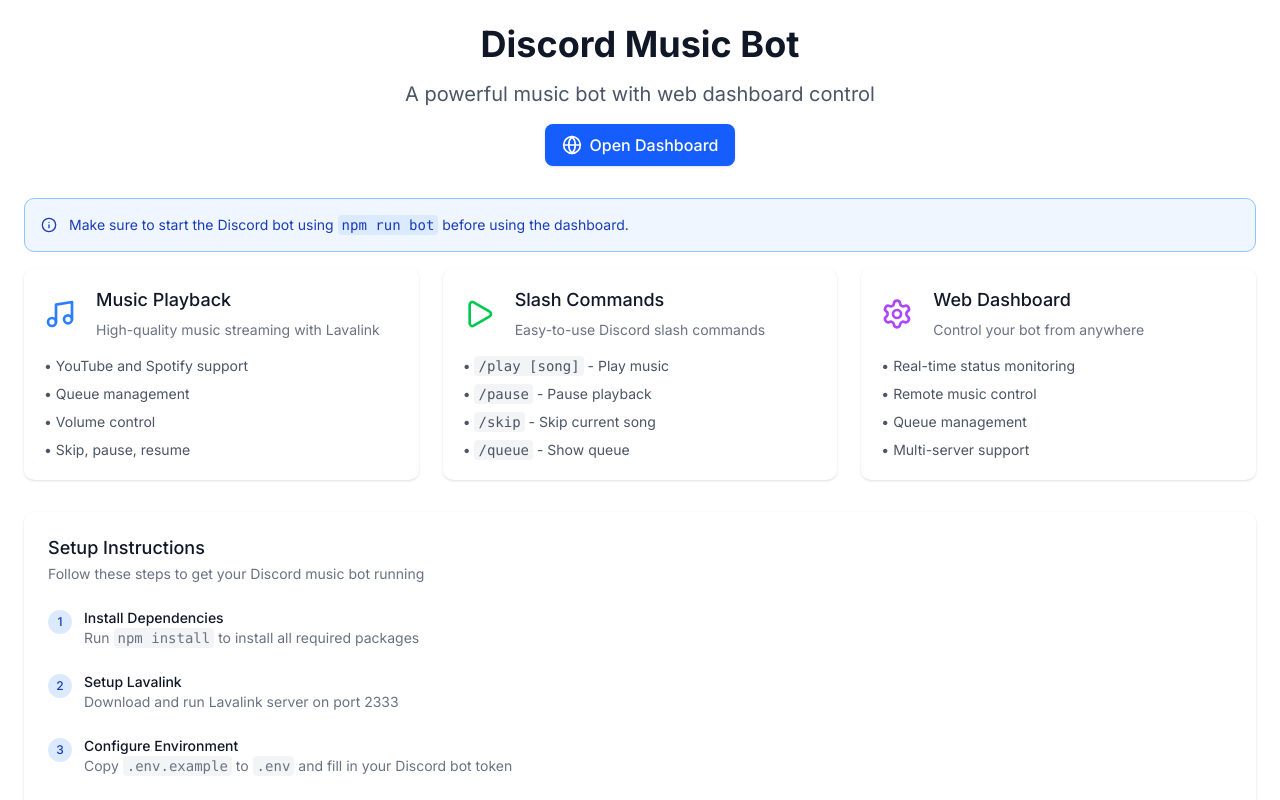
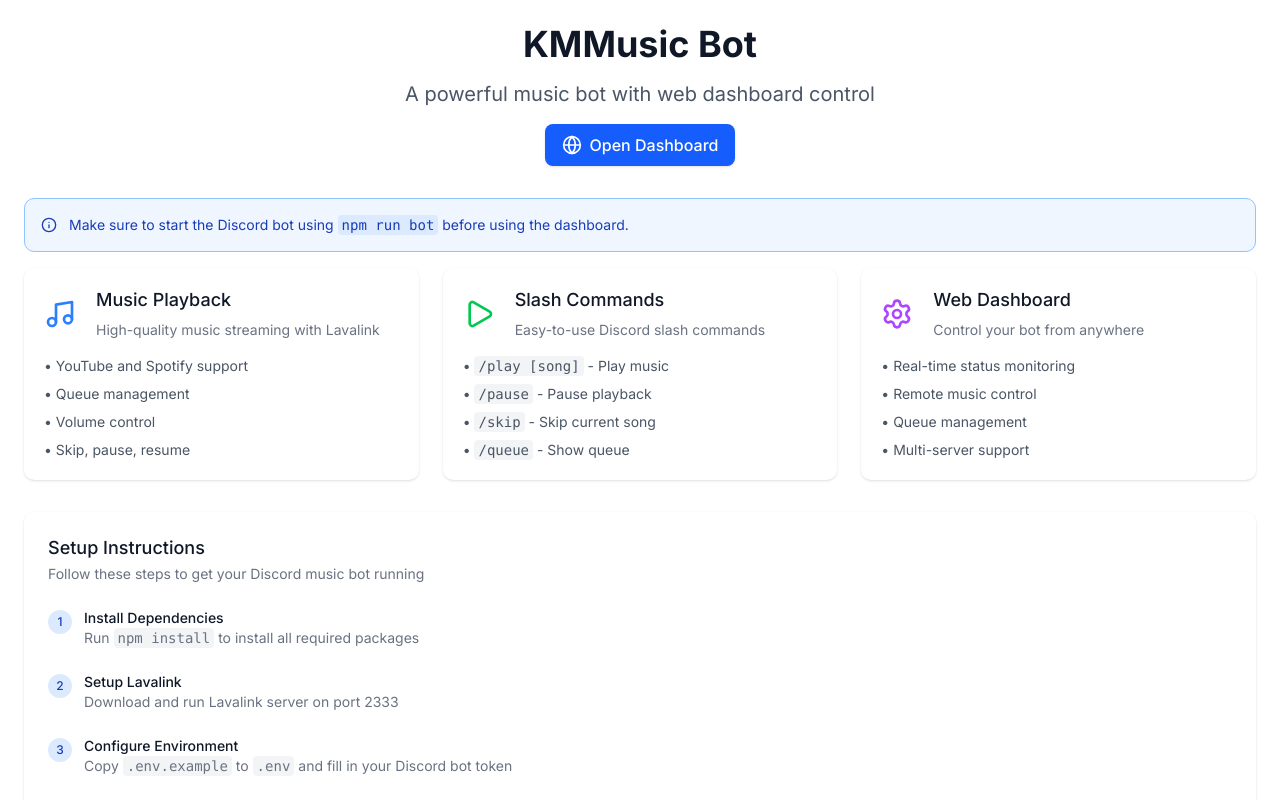
Before and after one commit to sumanulto/discord-bot, a Next.js app: page / in a window 1280 px wide. Shown: the top 800 px of the page. Built offline with nearby package versions, Linux system fonts and the light colour scheme.

Commit message:
name update

```diff
--- a/src/app/dashboard/Dashboard.tsx
+++ b/src/app/dashboard/Dashboard.tsx
@@ -378,7 +378,7 @@
                 <Music2 className="h-6 w-6 text-slate-50 p-1 font-bold border-slate-50 border rounded-full" />
               </div>
 
-              <h1 className="text-2xl font-bold">Discord Music</h1>
+              <h1 className="text-2xl font-bold">Kraftamine Music</h1>
             </div>
           </div>
 
--- a/src/app/layout.tsx
+++ b/src/app/layout.tsx
@@ -8,9 +8,8 @@
 const inter = Inter({ subsets: ["latin"] })
 
 export const metadata: Metadata = {
-  title: "Discord Music Bot Dashboard",
+  title: "KM Dashboard",
   description: "Control your Discord music bot from the web",
-    generator: 'v0.dev'
 }
 
 export default function RootLayout({
--- a/src/app/page.tsx
+++ b/src/app/page.tsx
@@ -5,7 +5,7 @@
   return (
     <div className="container mx-auto p-6 space-y-8">
       <div className="text-center space-y-4">
-        <h1 className="text-4xl font-bold text-gray-900 dark:text-white">Discord Music Bot</h1>
+        <h1 className="text-4xl font-bold text-gray-900 dark:text-white">KMMusic Bot</h1>
         <p className="text-xl text-gray-600 dark:text-gray-400">A powerful music bot with web dashboard control</p>
         <div className="flex justify-center gap-4">
           <Link href="/dashboard">
```
